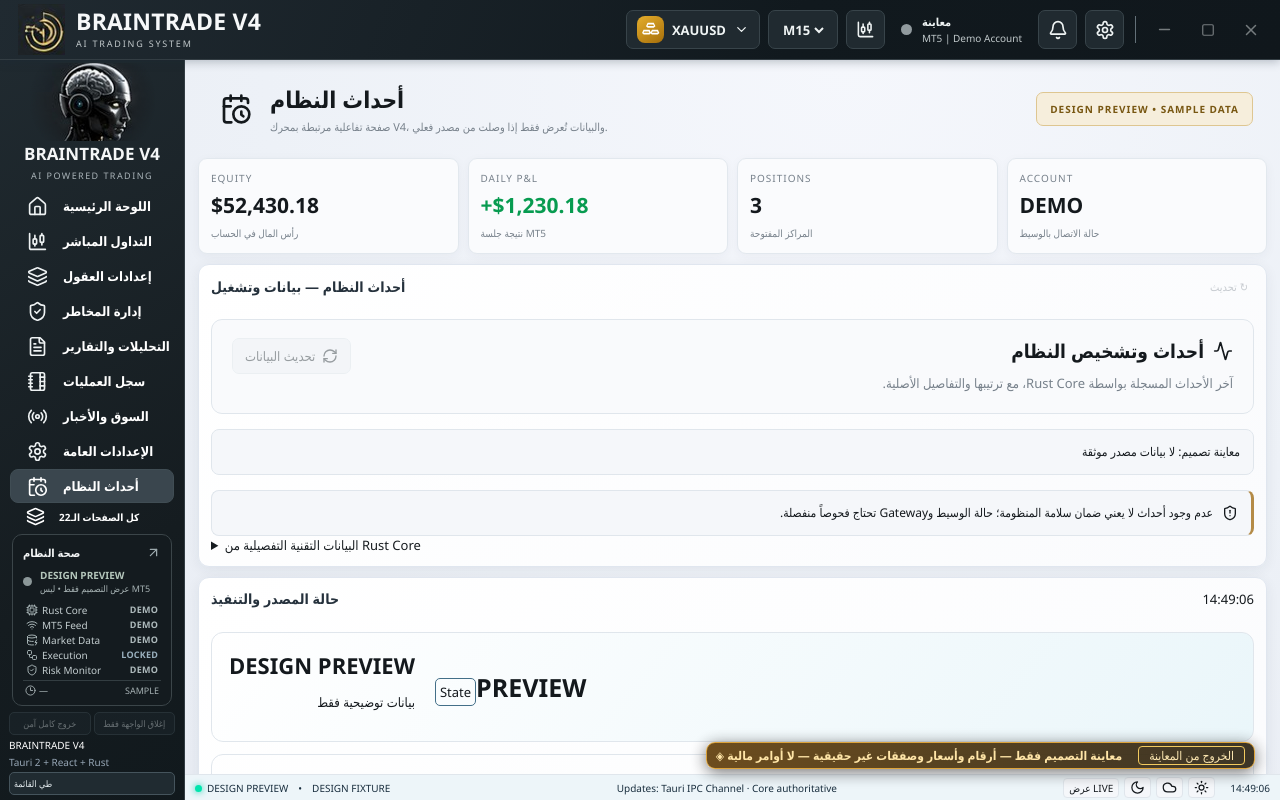
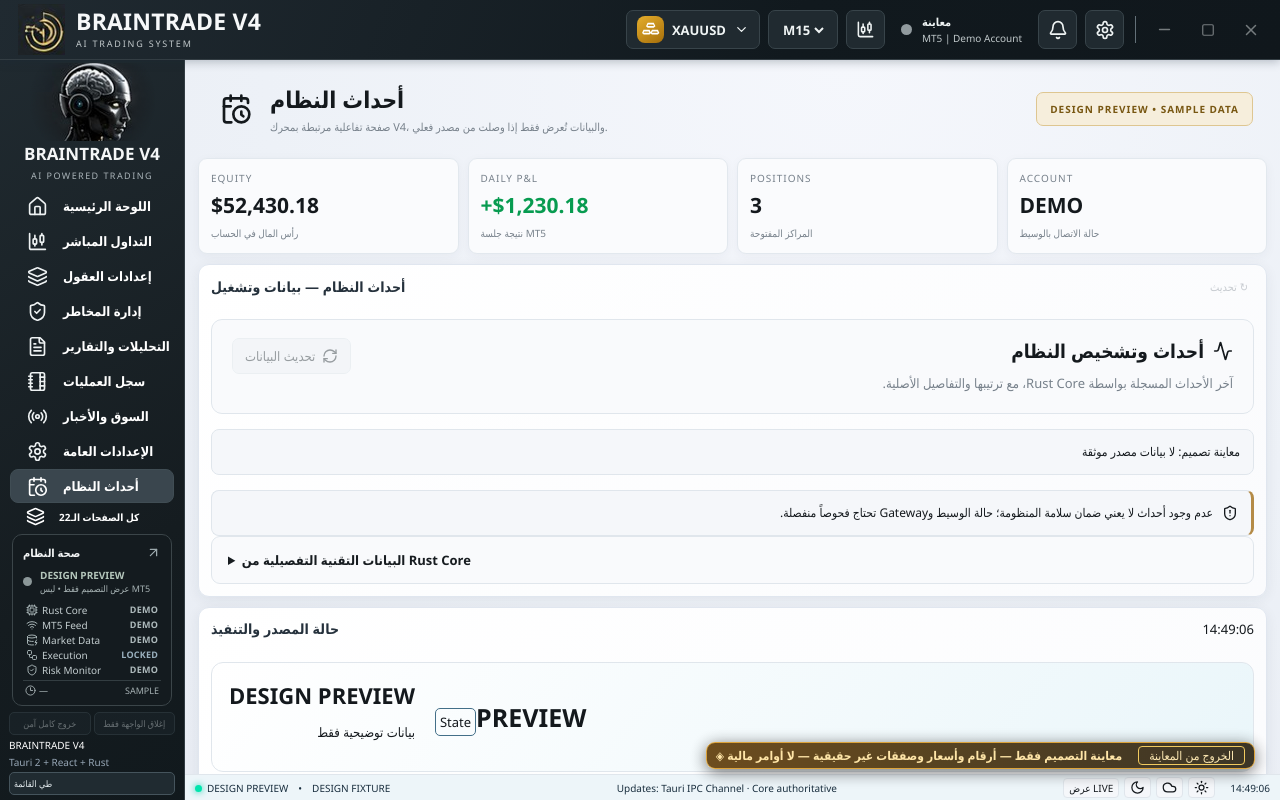
Before and after one commit to gngoongoog/V4, a React (Vite) app in the folder apps/terminal/: page / in a window 1280 px wide. Both pictures are taken after a click on the button 1057 px from the left and 29 px from the top of the page. Built offline with nearby package versions, Linux system fonts and the light colour scheme.

Commit message:
style(ui): polish real Studio controls and collapsible technical records

```diff
--- a/apps/terminal/src/operator-pages.css
+++ b/apps/terminal/src/operator-pages.css
@@ -41,3 +41,10 @@
 .concept4 .operator-table-scroll th{position:sticky;top:0;background:var(--panel2)}
 @media(max-width:1100px){.concept4 .operator-measures{grid-template-columns:repeat(2,minmax(0,1fr))}.concept4 .operator-source-grid{grid-template-columns:repeat(2,minmax(0,1fr))}}
 @media(max-width:650px){.concept4 .operator-workspace-head,.concept4 .operator-news-list article{flex-direction:column;align-items:stretch}.concept4 .operator-measures,.concept4 .operator-source-grid{grid-template-columns:1fr}.concept4 .operator-filters label{width:100%}.concept4 .operator-filters input[type=search],.concept4 .operator-filters select{max-width:none;flex:1}}
+
+.concept4 .operator-control-panel{border:1px solid var(--border);background:var(--panel);border-radius:9px;padding:15px;display:flex;flex-direction:column;gap:10px}
+.concept4 .operator-control-panel h4{margin:0}
+.concept4 .operator-control-panel>p{font-size:12px;color:var(--muted);margin:0;line-height:1.8}
+.concept4 .operator-advanced{border:1px solid var(--border);border-radius:9px;overflow:hidden;background:var(--panel)}
+.concept4 .operator-advanced>summary{padding:14px 16px;cursor:pointer;font-size:13px;font-weight:650}
+.concept4 .operator-advanced[open]>summary{border-bottom:1px solid var(--border)}
```
